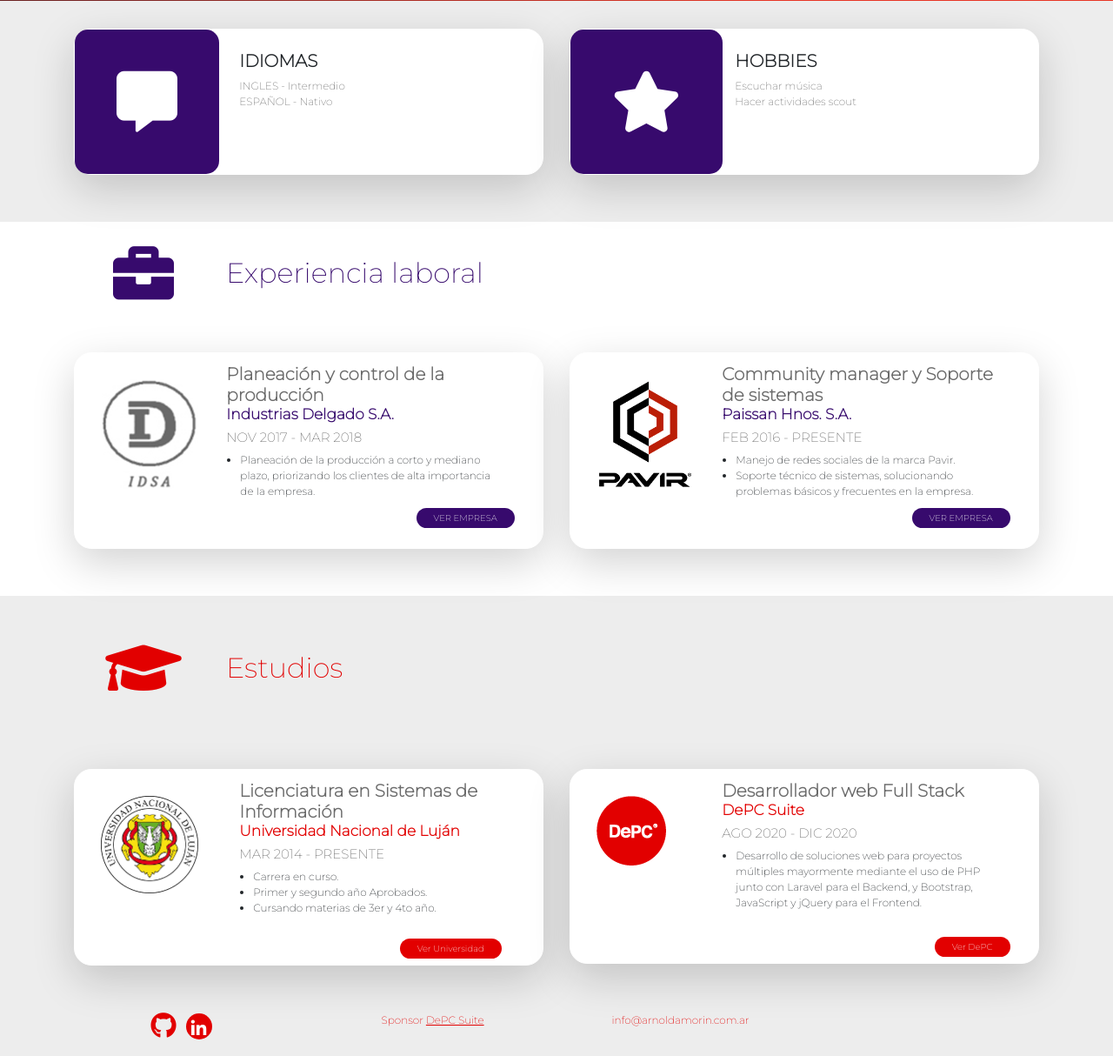
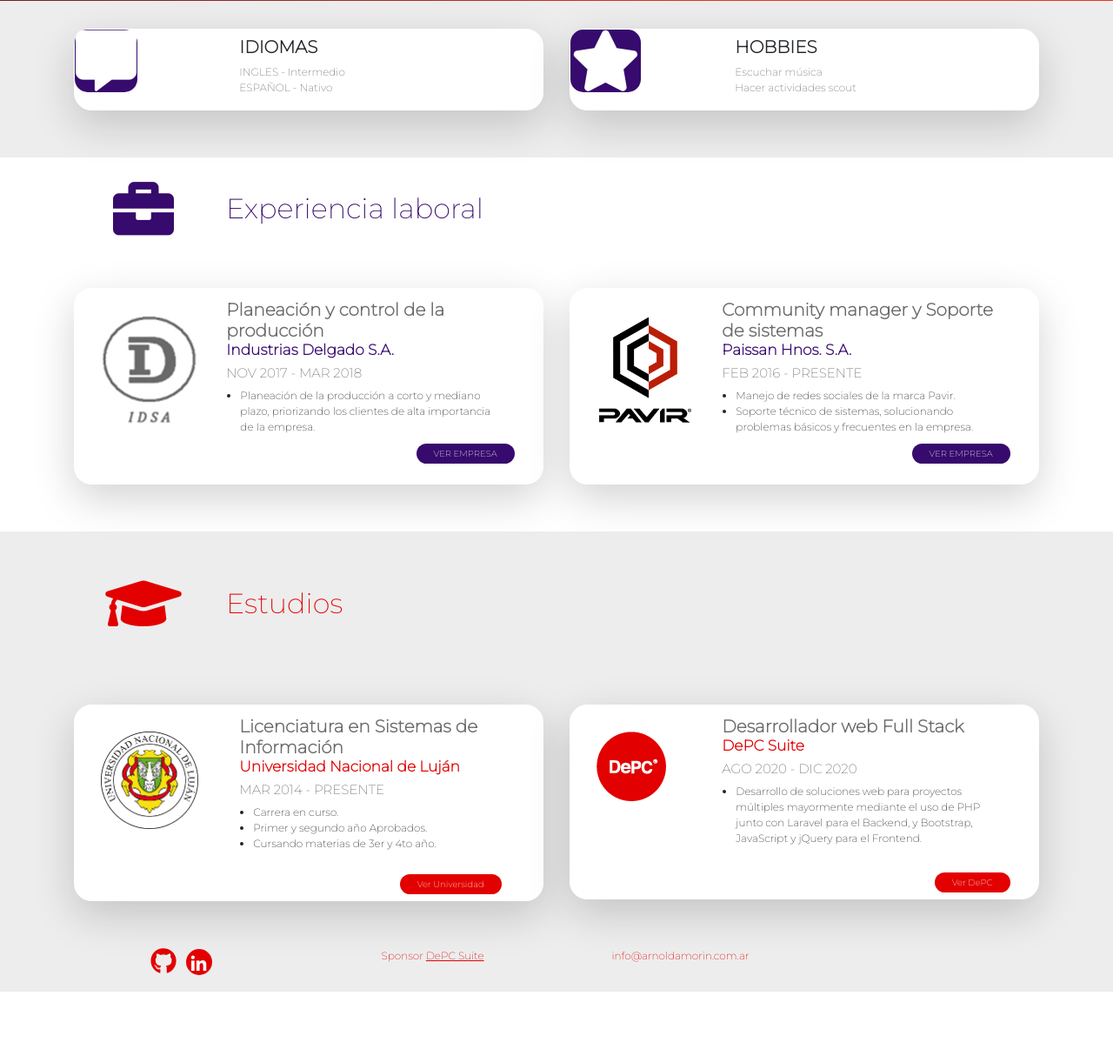
Before and after one commit to arnoldamorin/portfolio, a PHP site: page /sobre-mi.php in a window 1280 px wide. Shown: the part 1429-2643 px from the top of the page at 87% size. After the commit the page ends 2569 px from the top, so only its background shows below. Run offline with PHP 8.4, Linux system fonts and the light colour scheme; some libraries are stand-ins or nearby versions.

Commit message:
portfolio

```diff
--- a/index.php
+++ b/index.php
@@ -7,8 +7,8 @@ include_once("menu.php");?>
                     <div class="col-sm-12 col-12 d-flex justify-content-center">
                         <div class="card">
                             <p class="arnold rounded-pill">Hola mi nombre es <span
-                                    style="text-underline-position: below; font-weight: bold;">Arnold.</span>
-                                soy desarrollador full stack. | <i class="fas fa-search"></i></p>
+                                    style="text-underline-position: below; font-weight: bold;">Arnold,</span>
+                                soy desarrollador full stack.<i class="fas fa-search"></i></p>
                         </div>
                     </div>
                 </div>
--- a/sobre-mi.php
+++ b/sobre-mi.php
@@ -16,8 +16,8 @@ include_once("menu.php"); ?>
                             <div class="col-sm-1 col-1 mr-sm-3">
                                 <a href="https://www.linkedin.com/in/arnold-amorin-0382bb123/" target="_blank" title="Linkedin"><i class="fab fa-linkedin-in"></i></a>
                             </div>
-                            <div class="col-sm-6 col-6 ml-3">
-                                <form class="form-inline">
+                            <div class="col-sm-6 col-7 ml-3">
+                                <form class="form-inline d-flex justify-content-between">
                                     <a href="CV_ARNOLD_AMORIN.pdf" download="CV_ARNOLD_AMORIN.pdf" class="btn-pdf">DESCARGÁ MI CV <i class="fas fa-download"></i></a>
                                 </form>
                             </div>
@@ -102,13 +102,13 @@ include_once("menu.php"); ?>
                     <div class="col-sm-2 col-5 text-center">
                         <div class="card">
                             <img class="img-fluid" src="images/apache.png">
-                            <h3 class="iconos  py-4">Apache</h3>
+                            <h3 class="iconos py-4">Apache</h3>
                         </div>
                     </div>
                     <div class="col-sm-2 col-5 text-center">
                         <div class="card">
                             <img class="img-fluid" src="images/git.png">
-                            <h3 class="iconos  py-4">Git</h3>
+                            <h3 class="iconos py-4">Git</h3>
                         </div>
                     </div>
                     <div class="col-sm-2 col-5 text-center">
@@ -125,7 +125,7 @@ include_once("menu.php"); ?>
                     </div>
                     <div class="col-sm-2 col-5 text-center">
                         <div class="card">
-                            <img class="img-fluid " src="images/xampp.png">
+                            <img class="img-fluid" src="images/xampp.png">
                             <h3 class="iconos py-4">XAMPP</h3>
                         </div>
                     </div>
@@ -137,8 +137,8 @@ include_once("menu.php"); ?>
                     </div>
                     <div class="col-sm-2 col-5 text-center">
                         <div class="card">
-                            <img class="img-fluid" src="images/Excel.png">
-                            <h3 class="iconos  py-4">Excel</h3>
+                            <img class="img-fluid" src="images/excel.png">
+                            <h3 class="iconos py-4">Excel</h3>
                         </div>
                     </div>
                 </div>
@@ -151,9 +151,9 @@ include_once("menu.php"); ?>
                     <div class="card shadow-lg">
                         <div class="row">
                             <div class="col-sm-3 col-4">
-                                <i class="fas fa-comment-alt p-5"></i>
+                                <i class="fas fa-comment-alt"></i>
                             </div>
-                            <div class="col-sm-4 offset-sm-1 col-5 mt-4">
+                            <div class="col-sm-4 offset-sm-1 col-7 mt-2">
                                 <h4 class="titulosnegrita">IDIOMAS</h4>
                                 <p class="pih">INGLES - Intermedio <br> ESPAÑOL - Nativo</p>
                             </div>
@@ -164,9 +164,9 @@ include_once("menu.php"); ?>
                     <div class="card shadow-lg">
                         <div class="row">
                             <div class="col-sm-3 col-4">
-                                <i class="fas fa-star p-5"></i>
+                                <i class="fas fa-star"></i>
                             </div>
-                            <div class="col-sm-4 offset-sm-1 col-5 mt-4">
+                            <div class="col-sm-4 offset-sm-1 col-7 mt-2">
                                 <h4 class="titulosnegrita">HOBBIES</h4>
                                 <p class="pih">Escuchar música <br> Hacer actividades scout</p>
                             </div>
@@ -201,7 +201,7 @@ include_once("menu.php"); ?>
                                     <li class="pih">Planeación de la producción a corto y mediano plazo, priorizando los clientes de alta importancia de Ia empresa.</li>
                                 </ul>
                                 <div class="row text-right mt-sm-2">
-                                    <div class="col-sm-12 col-10 mb-3">
+                                    <div class="col-sm-12 col-11 mb-3">
                                         <a href="https://www.industriasdelgado.com.ar/" target="_blank" class="btn-exp rounded-pill">VER EMPRESA</a>
                                     </div>
                                 </div>
@@ -225,7 +225,7 @@ include_once("menu.php"); ?>
 
                                 </ul>
                                 <div class="row text-right mt-sm-2">
-                                    <div class="col-sm-12 col-10 mb-3">
+                                    <div class="col-sm-12 col-11 mb-3">
                                         <a href="https://www.pavir.com.ar" target="_blank" class="btn-exp rounded-pill">VER EMPRESA</a>
                                     </div>
                                 </div>
@@ -263,7 +263,7 @@ include_once("menu.php"); ?>
                                     <li class="pih">Cursando materias de 3er y 4to año.</li>
                                 </ul>
                                 <div class="row text-right">
-                                    <div class="col-sm-12 col-10 mt-sm-4">
+                                    <div class="col-sm-12 col-11 mt-sm-4">
                                         <a href="http://www.unlu.edu.ar/index.php" target="_blank" class="btn-est rounded-pill">Ver Universidad</a>
                                     </div>
                                 </div>
@@ -285,7 +285,7 @@ include_once("menu.php"); ?>
                                         <li class="pih">Desarrollo de soluciones web para proyectos múltiples mayormente mediante el uso de PHP junto con Laravel para el Backend, y Bootstrap, JavaScript y jQuery para el Frontend.</li>
                                     </ul>
                                 <div class="row text-right mt-sm-1">
-                                    <div class="col-sm-12 col-10 mt-sm-4">
+                                    <div class="col-sm-12 col-11 mt-sm-4">
                                         <a href="https://depcsuite.com/" target="_blank" class="btn-est rounded-pill">Ver DePC</a>
                                     </div>
                                 </div>
```
